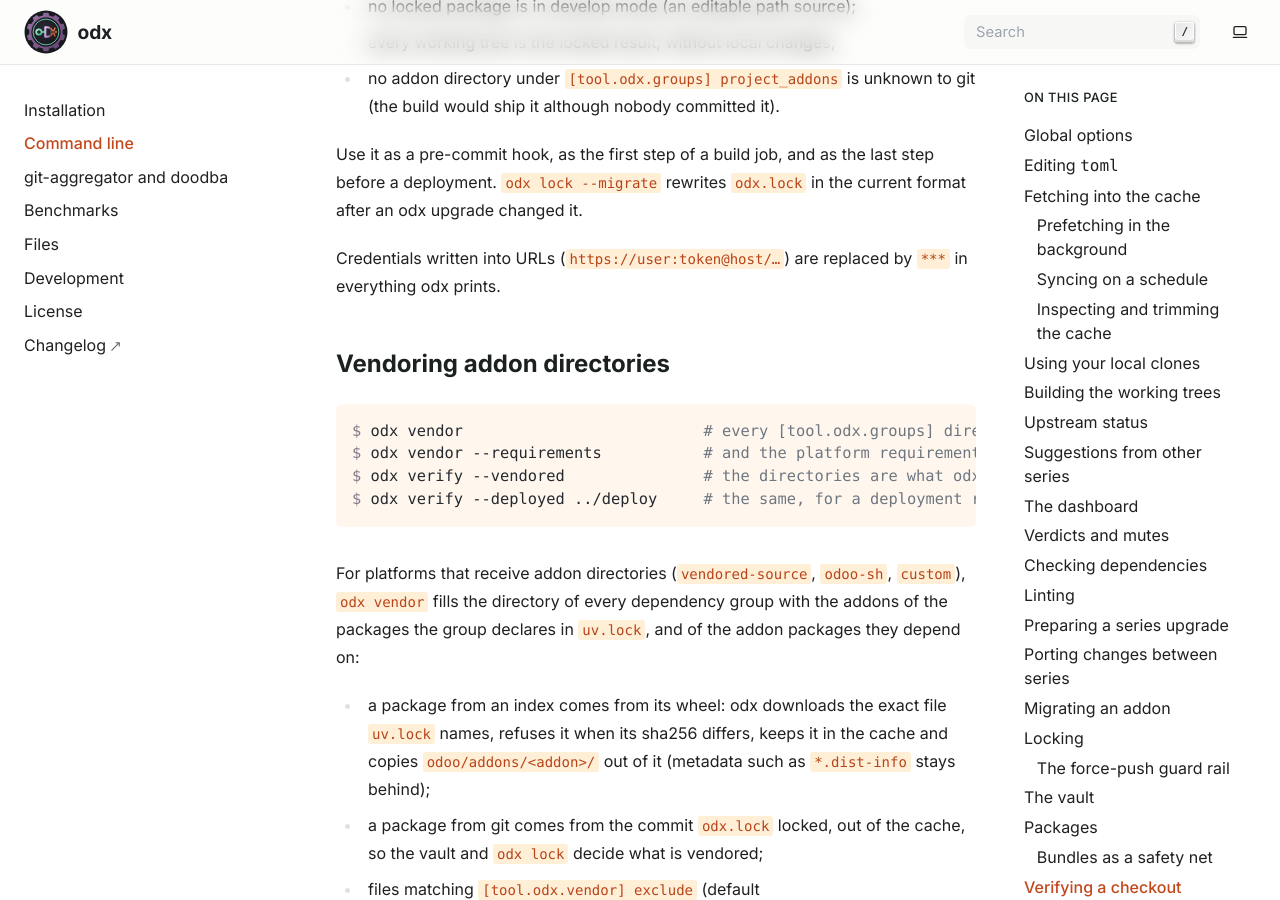
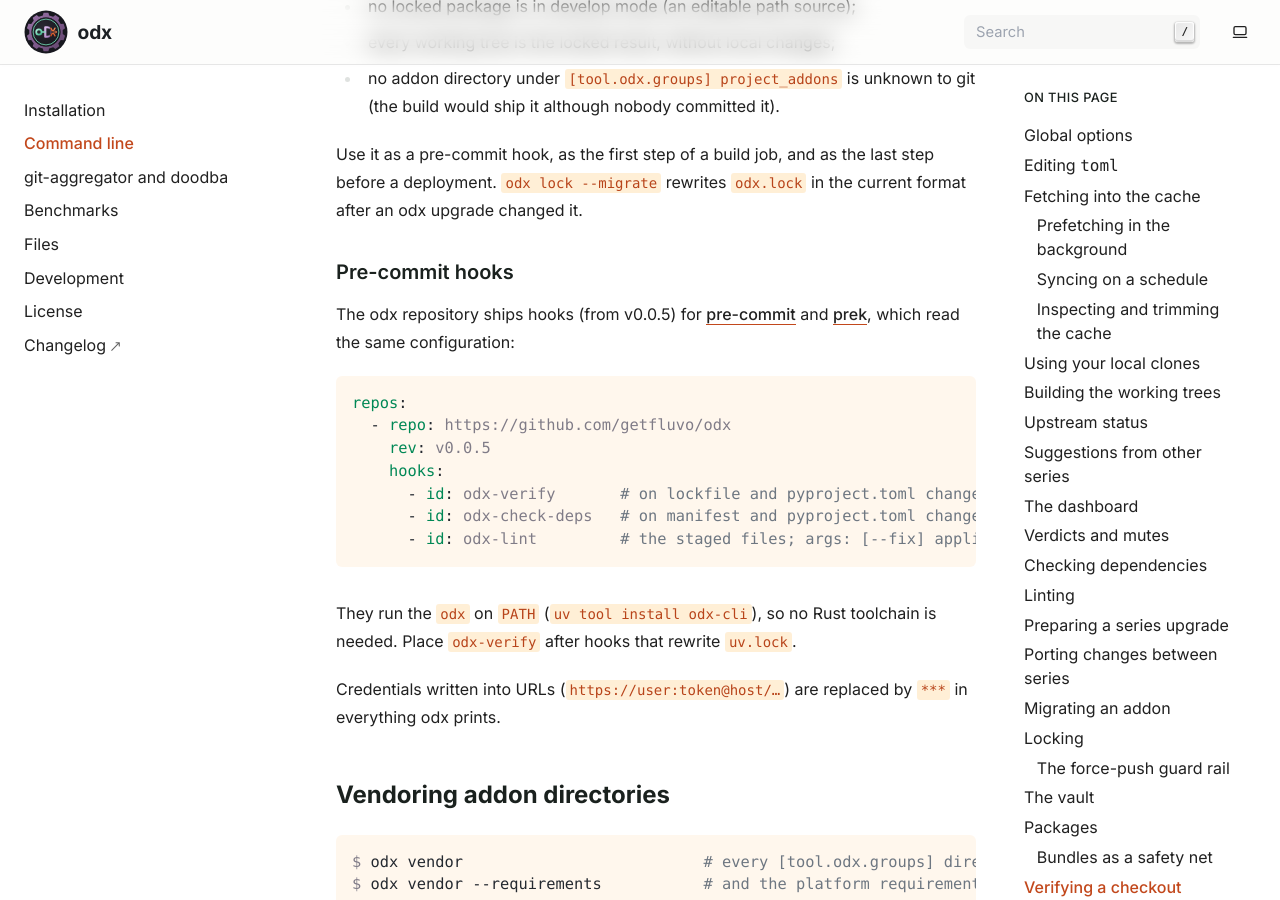
Before and after one commit to GetFluvo/odx, a Sphinx documentation site: the page built from docs/cli.md, in a window 1280 px wide and 900 px high, scrolled down 24913 px. Built offline with Sphinx 7.4.7, drawn with Linux system fonts in a browser that asks for light colours.

Commit message:
feat: pre-commit hooks odx-verify, odx-check-deps and odx-lint, for pre-commit and prek

````diff
--- a/docs/cli.md
+++ b/docs/cli.md
@@ -953,6 +953,27 @@ Use it as a pre-commit hook, as the first step of a build job, and as the
 last step before a deployment. `odx lock --migrate` rewrites `odx.lock` in
 the current format after an odx upgrade changed it.
 
+### Pre-commit hooks
+
+The odx repository ships hooks (from v0.0.5) for [pre-commit] and [prek], which read the
+same configuration:
+
+```yaml
+repos:
+  - repo: https://github.com/getfluvo/odx
+    rev: v0.0.5
+    hooks:
+      - id: odx-verify       # on lockfile and pyproject.toml changes
+      - id: odx-check-deps   # on manifest and pyproject.toml changes
+      - id: odx-lint         # the staged files; args: [--fix] applies the safe fixes
+```
+
+They run the `odx` on `PATH` (`uv tool install odx-cli`), so no Rust
+toolchain is needed. Place `odx-verify` after hooks that rewrite `uv.lock`.
+
+[pre-commit]: https://pre-commit.com
+[prek]: https://github.com/j178/prek
+
 Credentials written into URLs (`https://user:token@host/…`) are replaced by
 `***` in everything odx prints.
 
````
Also changed, not shown: CONTRIBUTING.md (+2 -2 lines), .pre-commit-config.yaml, .pre-commit-hooks.yaml (added).
